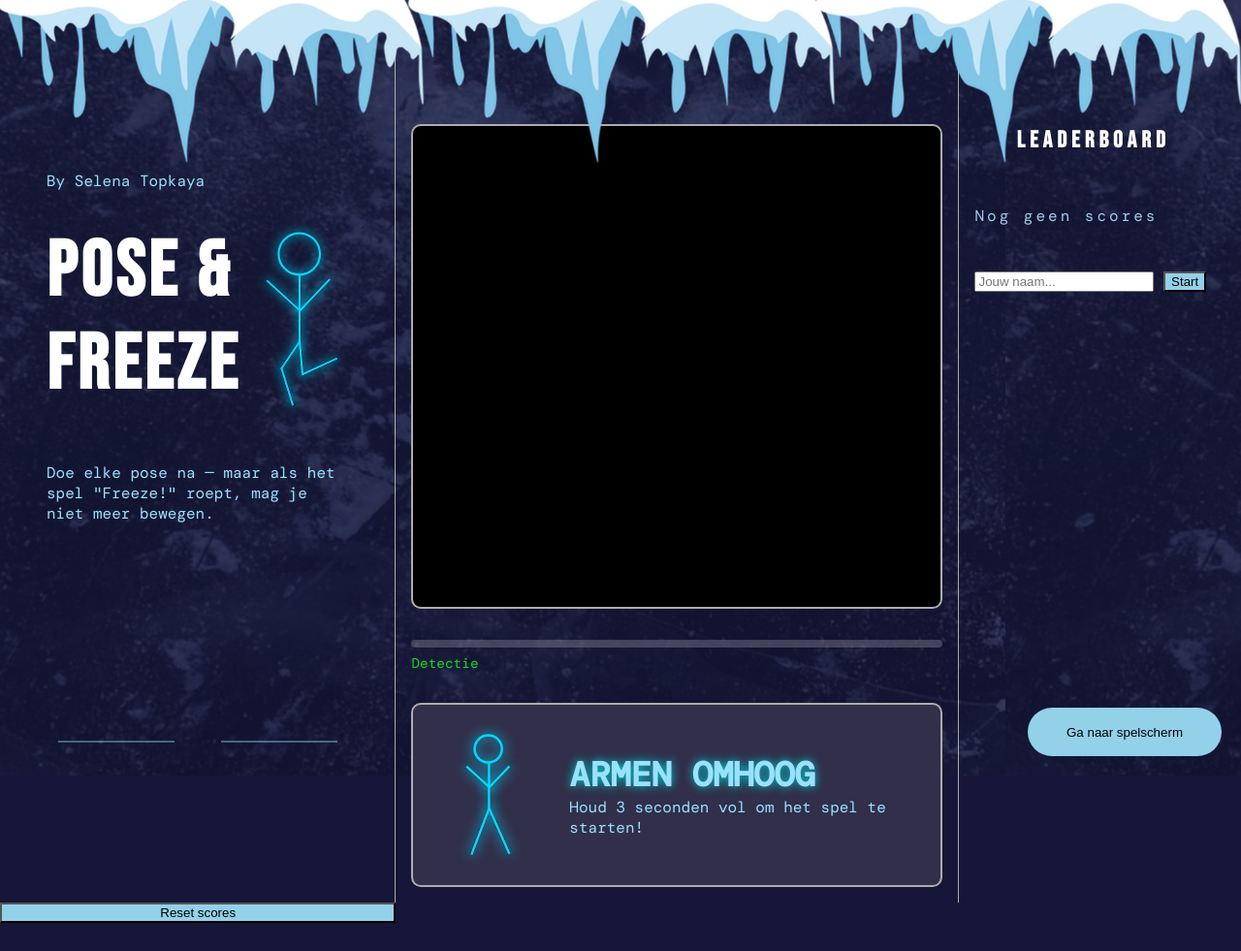
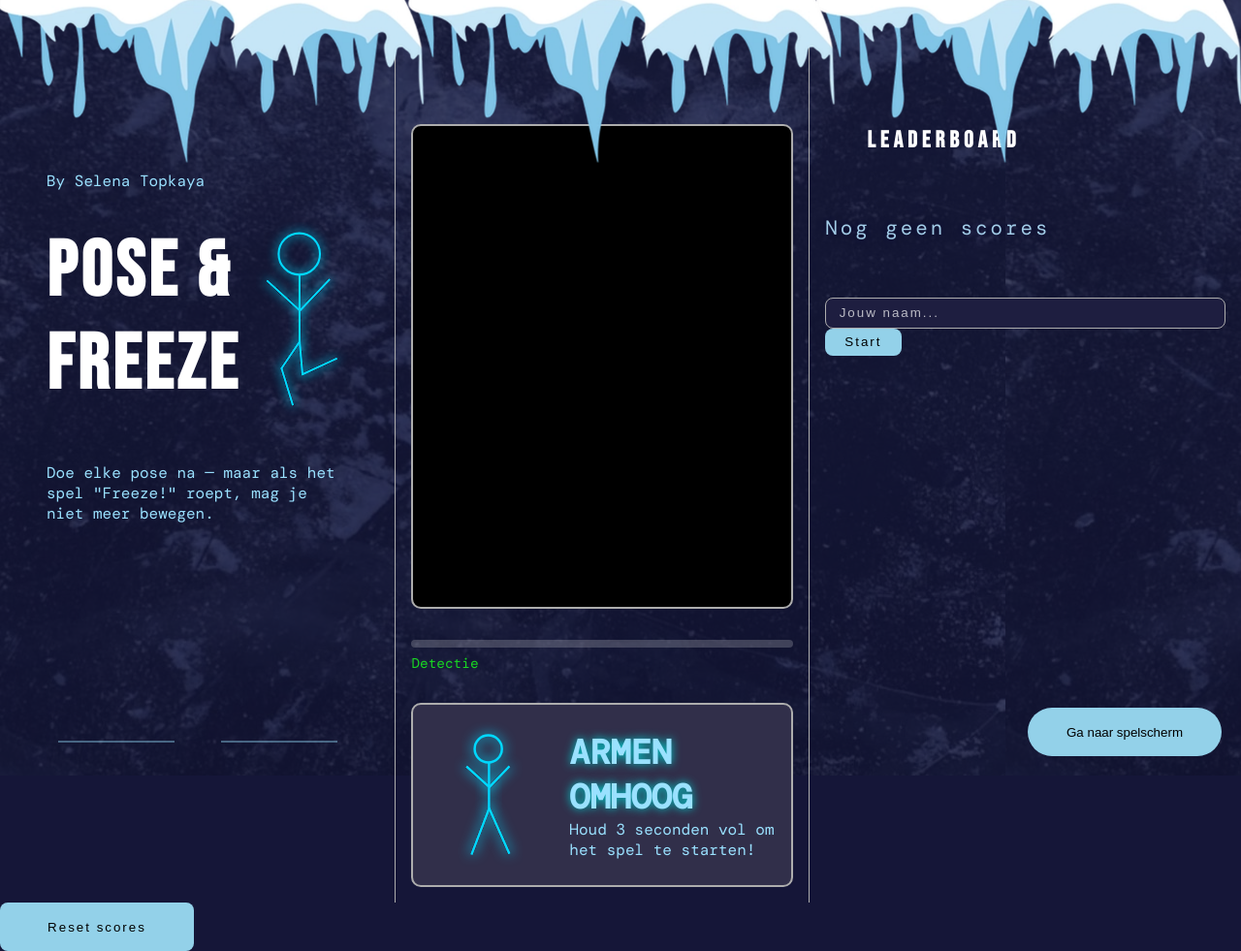
Before and after one commit to selenatopkaya/posefreeze, a plain HTML site: page index.html in a window 1280 px wide. Shown: the whole page at 97% size. Before the commit the page ends 952 px from the top, so only its background shows below. Drawn offline with nearby package versions, Linux system fonts and the light colour scheme; a web font is replaced by a local one.

Commit message:
css aanpassingen

```diff
--- a/index.html
+++ b/index.html
@@ -59,10 +59,10 @@
                 <ol class="leaderboardlist" id="leaderboard-start"></ol>
             </div>
             <input type="text" id="player-name-input" placeholder="Jouw naam..." maxlength="16">
-            <button type="button" onclick="init()">Start</button>
+            <button type="button" id="camerabutton" onclick="init()">Start</button>
         </div>
         <button class="schermbutton" onclick="gameScreen()">Ga naar spelscherm</button>
-        <button onclick="localStorage.removeItem('posefreeze'); location.reload()">Reset scores</button>
+        <button id="reset" onclick="localStorage.removeItem('posefreeze'); location.reload()">Reset scores</button>
     </div>
 
 
--- a/style.css
+++ b/style.css
@@ -548,6 +548,7 @@
     display: flex;
     flex-direction: column;
     gap: 1.5em;
+    font-size: 1.3em;
 }
 
 .leaderboardlist li {
@@ -580,12 +581,50 @@
     transition: width 0.2s ease;
 }
 
+#player-name-input {
+    padding: 0.5em 1em;
+    border-radius: 8px;
+    border: 1px solid #ADADAD;
+    background-color: #1e1e40;
+    font-family: "Bebas Neue", sans-serif;
+    letter-spacing: 2px;
+    width: 384px;
+}
+
+#player-name-input::placeholder {
+    color: #ffffff;
+    opacity: 0.7;
+    font-family: Arial, Helvetica, sans-serif;
+}
+
+#camerabutton {
+    background-color: rgb(147, 209, 233);
+    border: none;
+    padding: 0.5em 1.5em;
+    border-radius: 8px;
+    letter-spacing: 2px;
+    color: black;
+}
+
+#reset {
+    background-color: rgb(147, 209, 233);
+    border: none;
+    padding: 0.5em 1.5em;
+    border-radius: 8px;
+    letter-spacing: 2px;
+    color: black;
+    width: 200px;
+    height: 50px;
+}
+
 /* Nog toevoegen
-mooiere start buttons
+mooiere start buttons + plaatsing xxxxxx
 speler namen kader --------- ok
 timers --------------------- ok
 freeze scherm -------------- ok
 scroll game over ----------- ok
 aanduiding titel per pose -- ok
-detectie balkje laten werken
+detectie balkje laten werken xxxxxxxx
+letter size en locatie aanpassen xxxxxxx
+game over scherm aanpassingen
 */
```
